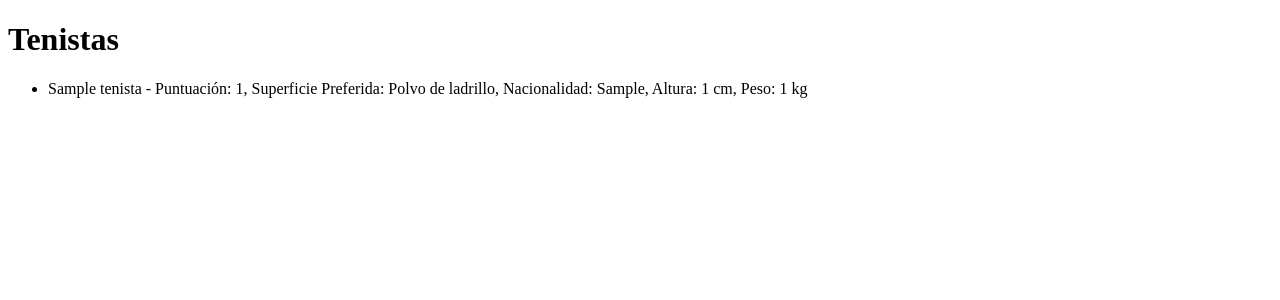
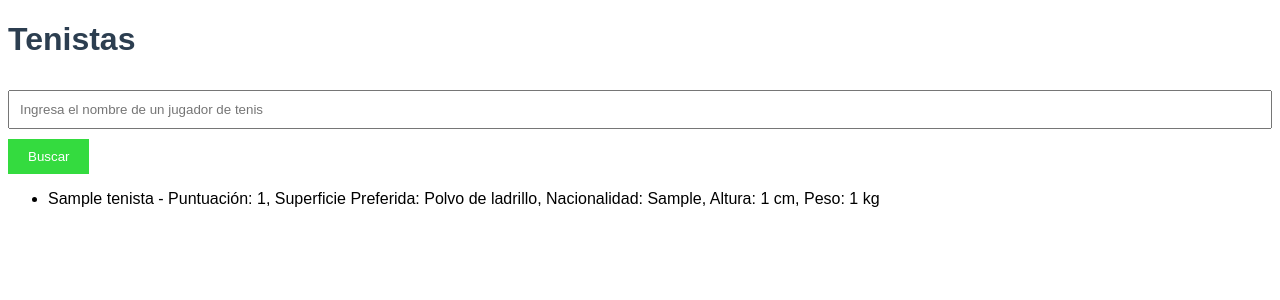
Before and after one commit to justosaenzv/TPFinal-justosaenzvaliente, a Flask app: page / in a window 1280 px wide. Shown: the top 300 px of the page. Run offline with Flask 3, Linux system fonts and the light colour scheme; tables that the repository leaves empty hold one stand-in row (values such as "Sample post").

Commit message:
Creo input de tenistas + css basico y obtengo el input en js  por id

```diff
--- a/static/js/script.js
+++ b/static/js/script.js
@@ -15,6 +15,11 @@ document.addEventListener("DOMContentLoaded", () => {
             });
         })
         .catch(error => {
-            console.error('There has been a problem with your fetch operation:', error);
+            console.error('Ocurrio un error:', error);
         });
 });
+
+document.getElementById('submitBtn').addEventListener('click', function() {
+    var tenistaName = document.getElementById('tenistaInput').value;
+    console.log(tenistaName);
+});
--- a/templates/home.html
+++ b/templates/home.html
@@ -4,10 +4,37 @@
     <meta charset="UTF-8">
     <meta name="viewport" content="width=device-width, initial-scale=1.0">
     <title>Tenistas</title>
-    <script src="/static/js/script.js"></script>
+    <style>
+        body {
+            font-family: Arial, sans-serif;
+        }
+        h1 {
+            color: #2c3e50;
+        }
+        input {
+            padding: 10px;
+            margin: 10px 0;
+            width: 100%;
+            box-sizing: border-box;
+        }
+        button {
+            padding: 10px 20px;
+            background-color: #34db3f;
+            color: white;
+            border: none;
+            cursor: pointer;
+        }
+        button:hover {
+            background-color: #2980b9;
+        }
+    </style>
 </head>
 <body>
+
     <h1>Tenistas</h1>
+    <input type="text" id="tenistaInput" placeholder="Ingresa el nombre de un jugador de tenis">
+    <button id="submitBtn">Buscar</button>
     <ul id="lista_tenistas"></ul>
+    <script src="/static/js/script.js"></script>
 </body>
 </html>
```
Also changed, not shown: frontend/homepage/index.html (deleted, +0 -13 lines), frontend/homepage/script.js (deleted, +0 -13 lines), 1 other file.
